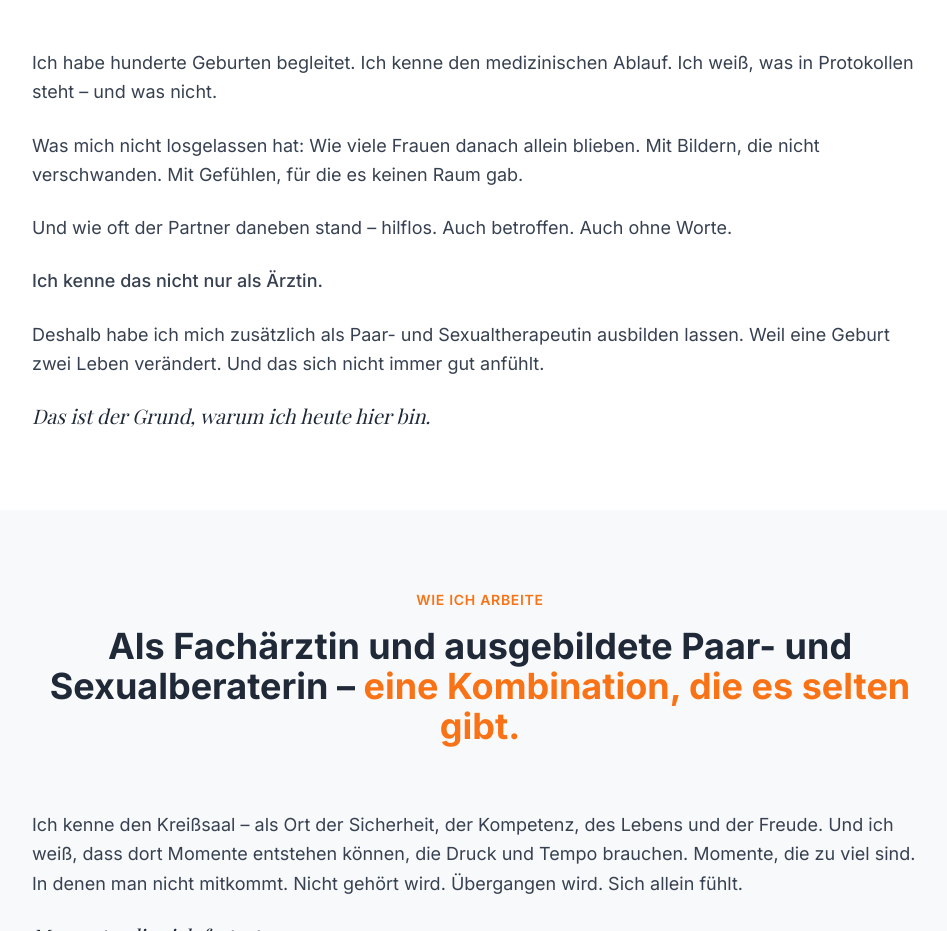
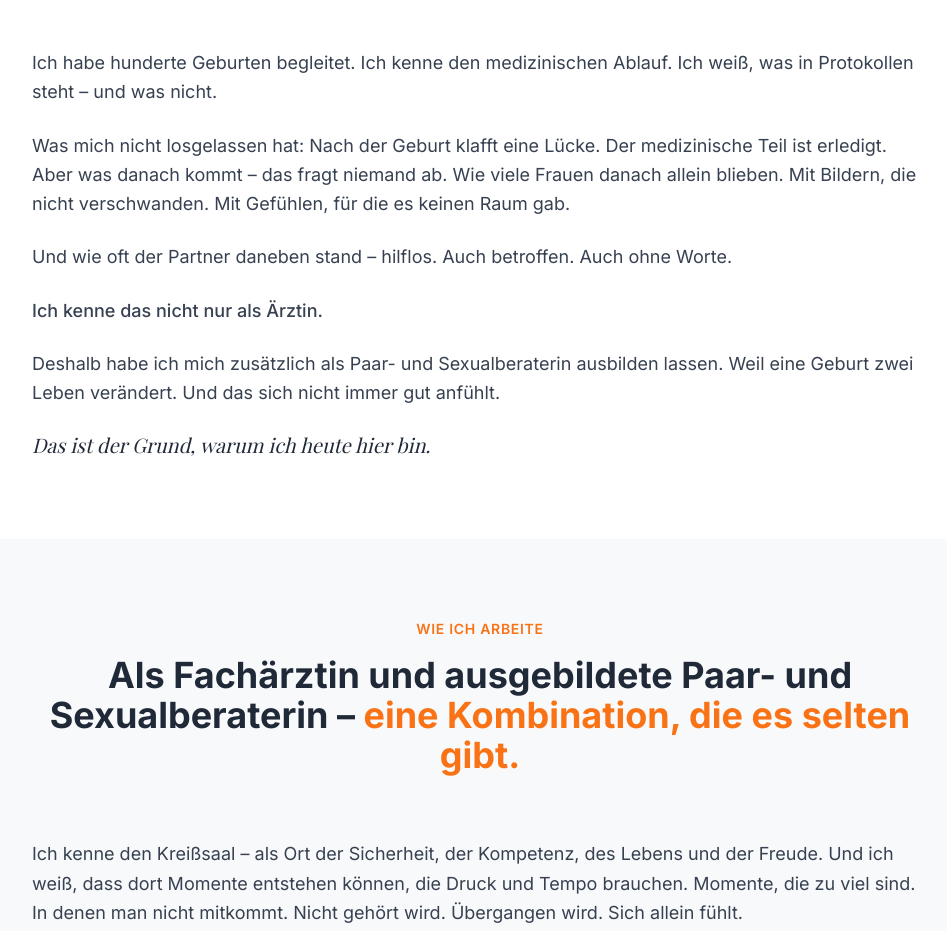
Before and after one commit to scoach12/lh, a website: page ueber-mich.html in a window 1280 px wide. Shown: the part 920-1851 px from the top of the page, without its empty margins (160-1107 px from the left). Drawn offline with nearby package versions, Linux system fonts and the light colour scheme.

Commit message:
refine(ueber-mich): 'Warum ich das tue' Textergänzung
- Absatz 2 erweitert um Passage zur Lücke nach der Geburt:
  'Nach der Geburt klafft eine Lücke. Der medizinische Teil ist
  erledigt. Aber was danach kommt – das fragt niemand ab.'
- 'Paar- und Sexualtherapeutin' geändert zu 'Paar- und Sexualberaterin'
  (konsistent mit Hero-/Wie-ich-arbeite-Abschnitt)
- Layout und Struktur unverändert

```diff
--- a/ueber-mich.html
+++ b/ueber-mich.html
@@ -244,7 +244,7 @@
                         </p>
 
                         <p class="text-lg text-gray-700 leading-relaxed mb-6">
-                            Was mich nicht losgelassen hat: Wie viele Frauen danach allein blieben. Mit Bildern, die nicht verschwanden. Mit Gefühlen, für die es keinen Raum gab.
+                            Was mich nicht losgelassen hat: Nach der Geburt klafft eine Lücke. Der medizinische Teil ist erledigt. Aber was danach kommt – das fragt niemand ab. Wie viele Frauen danach allein blieben. Mit Bildern, die nicht verschwanden. Mit Gefühlen, für die es keinen Raum gab.
                         </p>
 
                         <p class="text-lg text-gray-700 leading-relaxed mb-6">
@@ -256,7 +256,7 @@
                         </p>
 
                         <p class="text-lg text-gray-700 leading-relaxed mb-6">
-                            Deshalb habe ich mich zusätzlich als Paar- und Sexualtherapeutin ausbilden lassen. Weil eine Geburt zwei Leben verändert. Und das sich nicht immer gut anfühlt.
+                            Deshalb habe ich mich zusätzlich als Paar- und Sexualberaterin ausbilden lassen. Weil eine Geburt zwei Leben verändert. Und das sich nicht immer gut anfühlt.
                         </p>
 
                         <p class="text-lg md:text-xl text-gray-800 font-playfair italic leading-relaxed">
```
